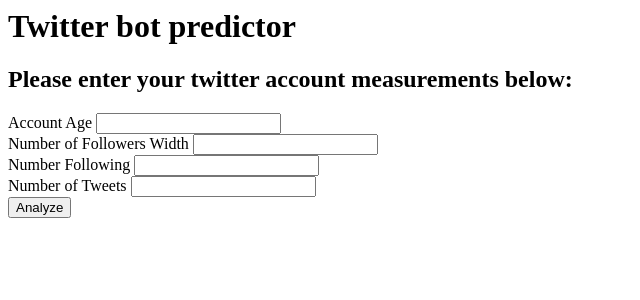
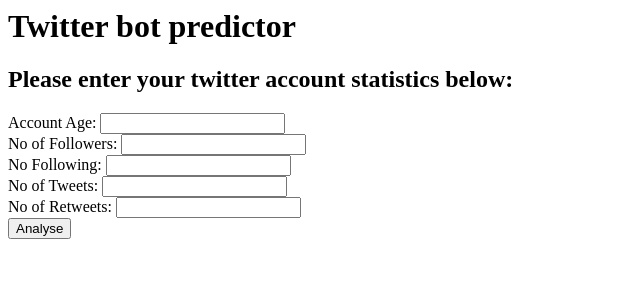
Before and after one commit to adamjvg/Final-Project, a Flask app: template templates/index.html in a window 1280 px wide. Shown: the top 300 px of the page, without its empty margins (0-640 px from the left). Run offline with Flask 2, Linux system fonts and the light colour scheme; the template is opened without the code that fills it: values that come from a table or form of the project are taken from there, others are empty.

Commit message:
Flask Two

```diff
--- a/app.py
+++ b/app.py
@@ -1,9 +1,10 @@
 #################################################
 # Import Dependencies
 #################################################
-from flask import Flask, render_template, session, redirect, url_for
+from flask import Flask, render_template, session, redirect, url_for, session
 from flask_wtf import FlaskForm
 from wtforms import TextField, SubmitField
+from wtforms.validators import NumberRange
 from tensorflow.keras.models import load_model
 import numpy as np
 from flask_cors import CORS
@@ -18,18 +19,20 @@
 #################################################
 # Define prediction function
 #################################################
-def return_prediction(model, sample_json):
-    acct_age = sample_json['Account Age']
-    no_fwers = sample_json['no_follower']
-    no_fwing = sample_json['no_following']
-    no_twts = sample_json['no_tweets']
+def return_prediction(model, user_obj):
+    acct_age = user_obj['account_age']
+    no_fwers = user_obj['no_follower']
+    no_fwing = user_obj['no_following']
+    no_twts = user_obj['no_tweets']
+    no_rtwts = user_obj['no_retweets']
 
-    bot_or_not = [[acct_age, no_fwers, no_fwing, no_twts]]
+    bot_or_not = [[acct_age, no_fwers, no_fwing, no_twts, no_rtwts]]
 
     classes = np.array(['spammer', 'non-spammer'])
     class_ind = model.predict_classes(bot_or_not)
 
     return classes[class_ind][0]
+
 
 #################################################
 # Flask Setup
@@ -48,7 +51,8 @@
     no_follower = TextField('No of Followers')
     no_following = TextField('No Following')
     no_tweets = TextField('No of Tweets')
-    submit = SubmitField('Analyze')
+    no_retweets = TextField('No of Retweets')
+    submit = SubmitField('Analyse')
 
 
 #################################################
@@ -65,22 +69,24 @@
         session['no_follower'] = form.no_follower.data
         session['no_following'] = form.no_following.data
         session['no_tweets'] = form.no_tweets.data
+        session['no_retweets'] = form.no_retweets.data
 
-    return redirect(url_for('prediction'))
+        return redirect(url_for("prediction"))
 
-    return render_template('home.html', form=form)
+    return render_template('index.html', form = form)
 
 @app.route('/prediction')
 def prediction():
     # Defining content dictionary
     content = {}
 
-    content['Account Age'] = float(session['account_age'])
-    content['No of Followers'] = float(session['no_follower'])
-    content['No Following'] = float(session['no_following'])
-    content['No of Tweets'] = float(session['no_tweets'])
+    content['account_age'] = float(session['account_age'])
+    content['no_follower'] = float(session['no_follower'])
+    content['no_following'] = float(session['no_following'])
+    content['no_tweets'] = float(session['no_tweets'])
+    content['no_retweets'] = float(session['no_retweets'])
 
-    results = return_prediction(model = bot_model, sample_json = content)
+    results = return_prediction(model = bot_model, user_obj = content)
 
     return render_template('prediction.html', results = results)
 
--- a/templates/index.html
+++ b/templates/index.html
@@ -1,21 +1,19 @@
 <html>
 
     <h1>Twitter bot predictor</h1>
-    <h2>Please enter your twitter account measurements below:</h2>
+    <h2>Please enter your twitter account statistics below:</h2>
     <form method="POST">
         <input id="csrf_token" name="csrf_token" type="hidden" value="cNrKZARNyYCxma8hgFNqJXE8fUVEb9v4nXtV">
-        <label for="account_age">Account Age</label>
-        <input id="account_age" name="account_age" type="text" value="">
+        {{form.account_age.label}}: {{form.account_age}}
         <br>
-        <label for="no_follower">Number of Followers Width</label>
-        <input id="no_follower" name="no_follower" type="text" value="">
+        {{ form.no_follower.label}}: {{form.no_follower}}
         <br>
-        <label for="no_following">Number Following</label>
-        <input id="no_following" name="no_following" type="text" value="">
+        {{form.no_following.label}}: {{form.no_following}}
         <br>
-        <label for="no_tweets">Number of Tweets</label>
-        <input id="no_tweets" name="no_tweets" type="text" value="">
+        {{form.no_tweets.label}}: {{form.no_tweets}}
         <br>
-        <input id="submit" name="submit" type="submit" value="Analyze">
+        {{form.no_retweets.label}}: {{form.no_retweets}}
+        <br>
+        {{form.submit()}}
     </form>
 </html>
--- a/templates/prediction.html
+++ b/templates/prediction.html
@@ -5,6 +5,7 @@
         <li>Number of Followers:  {{session['no_follower']}}</li>
         <li>Number Following: {{session['no_following']}}</li>
         <li>Number of Tweets:  {{session['no_tweets']}}</li>
+        <li>Number of Retweets: {{session['no_retweets']}}</li>
     </ul>
     <h2> This Twitter account is predicted to be: {{results}}</h2>
 </html>
```
Also changed, not shown: 2 other files.
